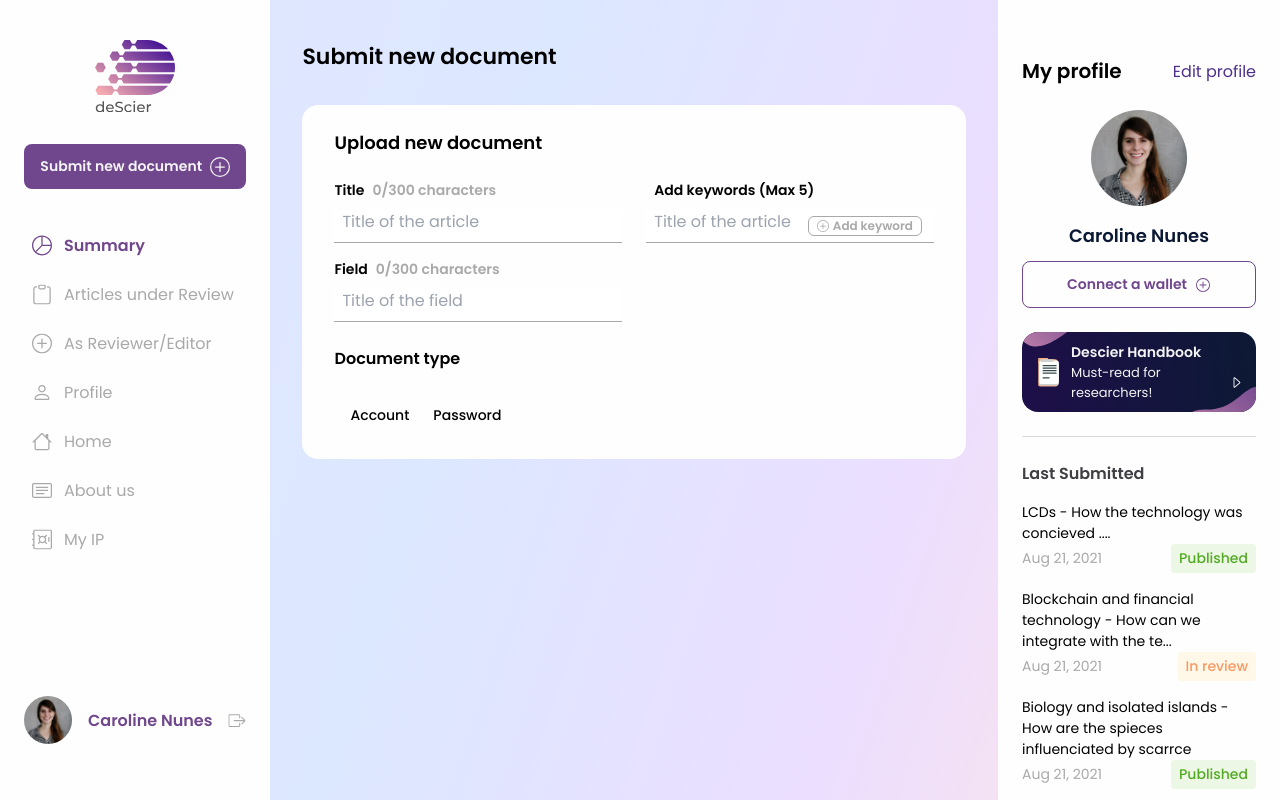
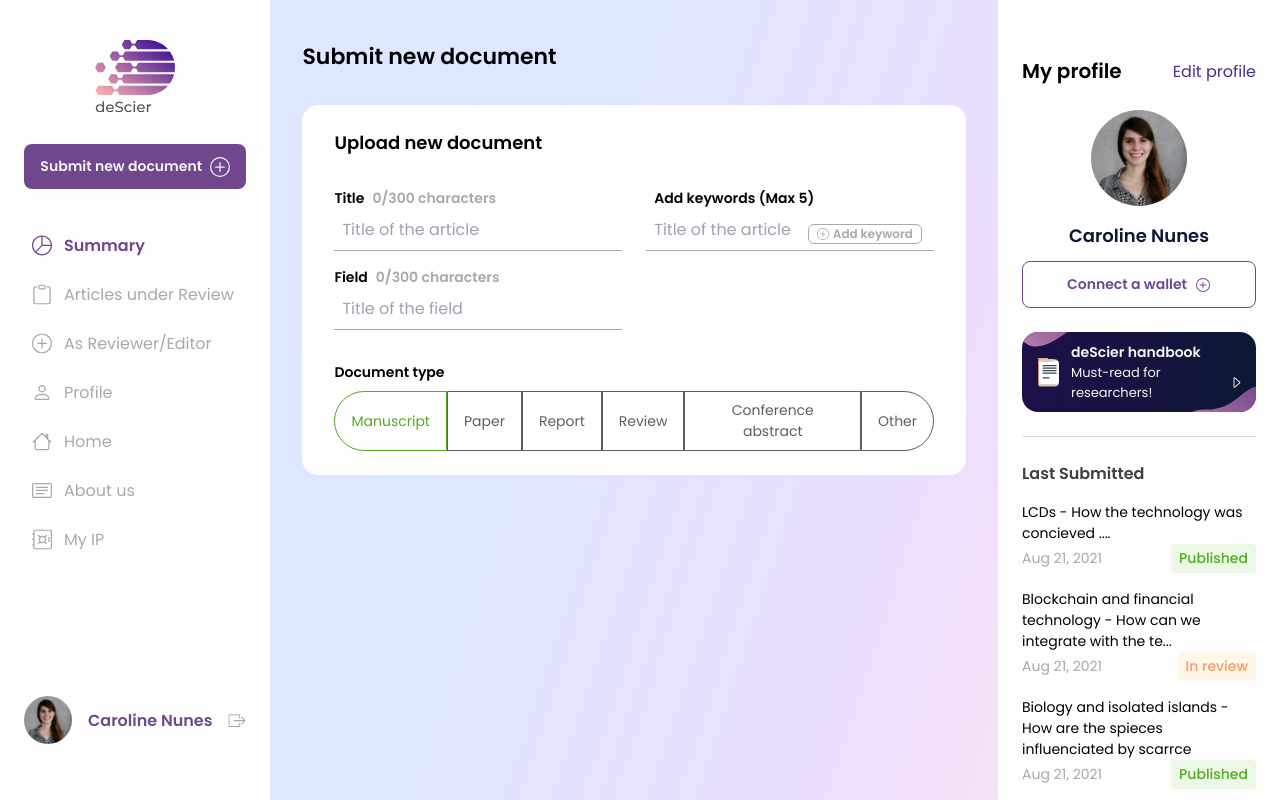
Before and after one commit to rafaeelricco/de-scier-plataform, a Next.js app: page /summary/new-document in a window 1280 px wide. Shown: the top 800 px of the page. Built offline with nearby package versions, Linux system fonts and the light colour scheme.

Commit message:
fix(new-document): added more components and instances

```diff
--- a/app/layout.tsx
+++ b/app/layout.tsx
@@ -1,8 +1,9 @@
 import '@styles/globals.css'
+import '@styles/utils.css'
 import type { Metadata } from 'next'
 
 export const metadata: Metadata = {
-   title: 'deScier Plataform – Decentralized Science',
+   title: 'deScier Plataform - Decentralized Science',
    description:
       'A decentralized science-DeSci publishing platform uses blockchain technology and smart contracts to enable the publication and distribution of academic papers.'
 }
--- a/app/summary/layout.tsx
+++ b/app/summary/layout.tsx
@@ -7,7 +7,7 @@ import React from 'react'
 export default function SummaryLayout({ children }: { children: React.ReactNode }) {
    return (
       <React.Fragment>
-         <section className="home">
+         <section className="home scrollbar-hidden">
             <Sidebar />
             <div className="col-2 row-1 lg:my-10 lg:mx-2  2xl:my-16 2xl:mx-6">{children}</div>
             <Profile />
--- a/app/summary/new-document/page.tsx
+++ b/app/summary/new-document/page.tsx
@@ -1,6 +1,7 @@
 'use client'
 import Box from '@/components/common/Box/Box'
-import { Tabs, TabsList, TabsTrigger } from '@/components/ui/tabs'
+import { Pills } from '@/components/common/Button/Pill/Pill'
+import { document_types } from '@/mock/document_types'
 import * as Button from '@components/common/Button/Button'
 import * as Input from '@components/common/Input/Input'
 import * as Title from '@components/common/Title/Page'
@@ -14,7 +15,7 @@ export default function NewDocumentPage() {
             <Title.Title>Submit new document</Title.Title>
          </Title.Root>
          <div className="grid gap-6">
-            <Box className="grid gap-6 h-fit py-6 px-8">
+            <Box className="grid gap-8 h-fit py-6 px-8">
                <h3 className="text-xl font-semibold lg:text-lg 2xl:text-xl">Upload new document</h3>
                <div className="grid gap-x-6 gap-y-4">
                   <div className="grid grid-cols-2 gap-6">
@@ -60,13 +61,10 @@ export default function NewDocumentPage() {
                      </Input.Root>
                   </div>
                </div>
-               <h3 className="text-base font-semibold">Document type</h3>
-               <Tabs defaultValue="account" className="w-[400px]">
-                  <TabsList>
-                     <TabsTrigger value="account">Account</TabsTrigger>
-                     <TabsTrigger value="password">Password</TabsTrigger>
-                  </TabsList>
-               </Tabs>
+               <div className="grid gap-2">
+                  <h3 className="text-sm font-semibold">Document type</h3>
+                  <Pills items={document_types} />
+               </div>
             </Box>
          </div>
       </React.Fragment>
--- a/components/common/Button/Button.tsx
+++ b/components/common/Button/Button.tsx
@@ -1,5 +1,7 @@
+'use client'
 import { ButtonProps, LinkProps } from '@components/common/Button/Typing'
 import Spinner from '@components/common/Loading/Spinner'
+import { motion } from 'framer-motion'
 import NextLink from 'next/link'
 import { useRouter } from 'next/navigation'
 import React from 'react'
@@ -32,7 +34,7 @@ const Button: React.FC<ButtonProps> = ({
    const hasDisabled = disabled || loading
 
    return (
-      <React.Fragment>
+      <motion.div whileHover={{ scale: 1.025 }} whileTap={{ scale: 0.99 }}>
          <button
             type="button"
             disabled={hasDisabled}
@@ -48,7 +50,7 @@ const Button: React.FC<ButtonProps> = ({
                </React.Fragment>
             )}
          </button>
-      </React.Fragment>
+      </motion.div>
    )
 }
 
--- /dev/null
+++ b/components/common/Button/Pill/Pill.tsx
@@ -0,0 +1,35 @@
+import { DocumentTypes } from '@/mock/document_types'
+import React from 'react'
+import { twMerge } from 'tailwind-merge'
+
+type PillsProps = {
+   items: DocumentTypes[]
+   onSelect?: (value: DocumentTypes) => void
+}
+
+export const Pills: React.FC<PillsProps> = ({ items, onSelect }: PillsProps) => {
+   const [active, setActive] = React.useState<number>(0)
+   return (
+      <div className="grid grid-flow-col">
+         {items.map((item, index) => (
+            <React.Fragment key={item.id}>
+               <button
+                  data-active={active === index}
+                  className={twMerge(
+                     'text-sm text-neutral-gray px-4 py-2 border border-neutral-gray hover:text-status-green hover:border-status-green transition-all duration-200 ease-out',
+                     `${index === 0 && 'rounded-l-full'}`,
+                     `${index === items.length - 1 && 'rounded-r-full'}`,
+                     `${active === index && 'text-status-green border-status-green'}`
+                  )}
+                  onClick={() => {
+                     setActive(index)
+                     onSelect && onSelect(item)
+                  }}
+               >
+                  {item.label}
+               </button>
+            </React.Fragment>
+         ))}
+      </div>
+   )
+}
--- a/components/common/Footer/Footer.tsx
+++ b/components/common/Footer/Footer.tsx
@@ -23,7 +23,7 @@ const Footer: React.FC = () => {
                   <React.Fragment key={item.id}>
                      <div className="flex items-center gap-6">
                         <span className="text-neutral-white">{item.icon}</span>
-                        <p className="text-sm text-neutral-white font-semibold underline select-none hover:text-secundary-main cursor-pointer">
+                        <p className="text-sm text-neutral-white font-semibold select-none hover:text-secundary-main cursor-pointer">
                            {item.name}
                         </p>
                      </div>
@@ -35,7 +35,7 @@ const Footer: React.FC = () => {
                {links.map((item) => (
                   <React.Fragment key={item.id}>
                      <div className="flex items-center gap-6">
-                        <p className="text-sm text-neutral-white font-semibold underline select-none hover:text-secundary-main cursor-pointer">
+                        <p className="text-sm text-neutral-white font-semibold select-none hover:text-secundary-main cursor-pointer">
                            {item.name}
                         </p>
                      </div>
@@ -47,9 +47,7 @@ const Footer: React.FC = () => {
                <div className="grid gap-1">
                   <div className="flex items-center gap-3">
                      <LocationIcon className="w-4 h-4" />
-                     <p className="text-sm text-neutral-white font-semibold underline select-none hover:text-secundary-main cursor-pointer">
-                        Adress:
-                     </p>
+                     <p className="text-sm text-neutral-white font-semibold select-none">Adress:</p>
                   </div>
                   <p className="text-sm text-neutral-white font-regular select-none hover:text-secundary-main cursor-pointer">
                      R. da Consolação, 2302 - Consolação, São Paulo - SP, 01301-000
@@ -98,7 +96,7 @@ import YoutubeIcon from 'public/svgs/common/footer/icons-footer/youtube.svg'
 const social_media = [
    {
       id: 1,
-      name: '/descier',
+      name: '/desciers',
       icon: <XIcon className="w-5 h-5" />,
       link: ''
    },
--- a/components/common/Input/Input.tsx
+++ b/components/common/Input/Input.tsx
@@ -24,7 +24,7 @@ import { twMerge } from 'tailwind-merge'
 import { tv } from 'tailwind-variants'
 
 const input = tv({
-   base: 'flex border-b-[1px] border-neutral-light_gray p-2 pt-0 placeholder:text-gray-light placeholder:text-base focus:outline-none focus:text-neutral-black w-full placeholder-shown:text-neutral-black bg-transparent focus:border-neutral-black',
+   base: 'flex border-b-[1px] border-neutral-light_gray p-2 pt-0 placeholder:text-gray-light placeholder:text-base focus:outline-none focus:text-neutral-black w-full placeholder-shown:text-neutral-black bg-transparent focus:border-b-primary-main',
    variants: {
       hasIcon: {
          start: 'data-[start=true]:px-11',
--- a/components/common/Profile/Profile.tsx
+++ b/components/common/Profile/Profile.tsx
@@ -50,7 +50,7 @@ const Profile: React.FC = () => {
                      <IllustrationHandBook />
                      <div className="grid items-center">
                         <p className="text-sm font-semibold text-[#F4F4F4] select-none">
-                           Descier Handbook
+                           deScier handbook
                         </p>
                         <div className="flex justify-between items-center">
                            <p className="text-[13px] select-none text-[#F4F4F4]">
--- /dev/null
+++ b/mock/document_types.ts
@@ -0,0 +1,38 @@
+export type DocumentTypes = {
+   id: number
+   label: string
+   value: string
+}
+
+export const document_types: DocumentTypes[] = [
+   {
+      id: 1,
+      label: 'Manuscript',
+      value: 'manuscript'
+   },
+   {
+      id: 2,
+      label: 'Paper',
+      value: 'paper'
+   },
+   {
+      id: 3,
+      label: 'Report',
+      value: 'report'
+   },
+   {
+      id: 4,
+      label: 'Review',
+      value: 'review'
+   },
+   {
+      id: 5,
+      label: 'Conference abstract',
+      value: 'conference_abstract'
+   },
+   {
+      id: 6,
+      label: 'Other',
+      value: 'other'
+   }
+]
--- a/package.json
+++ b/package.json
@@ -24,6 +24,7 @@
     "cmdk": "^0.2.0",
     "eslint": "8.49.0",
     "eslint-config-next": "13.4.19",
+    "framer-motion": "^10.16.4",
     "keen-slider": "^6.8.6",
     "lucide-react": "^0.279.0",
     "next": "^13.5.3",
@@ -31,6 +32,7 @@
     "react": "18.2.0",
     "react-bootstrap-icons": "^1.10.3",
     "react-dom": "18.2.0",
+    "react-dropzone": "^14.2.3",
     "recharts": "^2.8.0",
     "sharp": "^0.32.6",
     "tailwind-merge": "^1.14.0",
--- a/styles/globals.css
+++ b/styles/globals.css
@@ -60,23 +60,6 @@ input:-webkit-autofill {
    -webkit-background-clip: text;
 }
 
-.divider-h {
-   width: 100%;
-   height: 1px;
-   background-color: #dbdbdb;
-   color: #dbdbdb;
-}
-
-.divider-v {
-   width: 1px;
-   height: 100%;
-   background-color: #dbdbdb;
-}
-
-.unset {
-   all: unset;
-}
-
 .gradient-grad-2 {
    background: var(--gradient-grad-2, linear-gradient(45deg, #bf81aa 0%, #70478d 100%));
    background-clip: text;
--- /dev/null
+++ b/styles/utils.css
@@ -0,0 +1,32 @@
+.divider-h {
+   width: 100%;
+   height: 1px;
+   background-color: #dbdbdb;
+   color: #dbdbdb;
+}
+
+.divider-v {
+   width: 1px;
+   height: 100%;
+   background-color: #dbdbdb;
+}
+
+.unset {
+   all: unset;
+}
+
+.scrollbar-hidden {
+   scrollbar-width: none;
+   overflow: -moz-scrollbars-none;
+   -ms-overflow-style: none;
+}
+
+.scrollbar-hidden::-webkit-scrollbar {
+   display: none;
+}
+
+.scrollbar-hidden::-webkit-scrollbar-thumb {
+   cursor: pointer;
+   border-radius: 8px;
+   background: #c5c5c5;
+}
```
Also changed, not shown: 2 other files (tests, documents, lock files or other folders).
